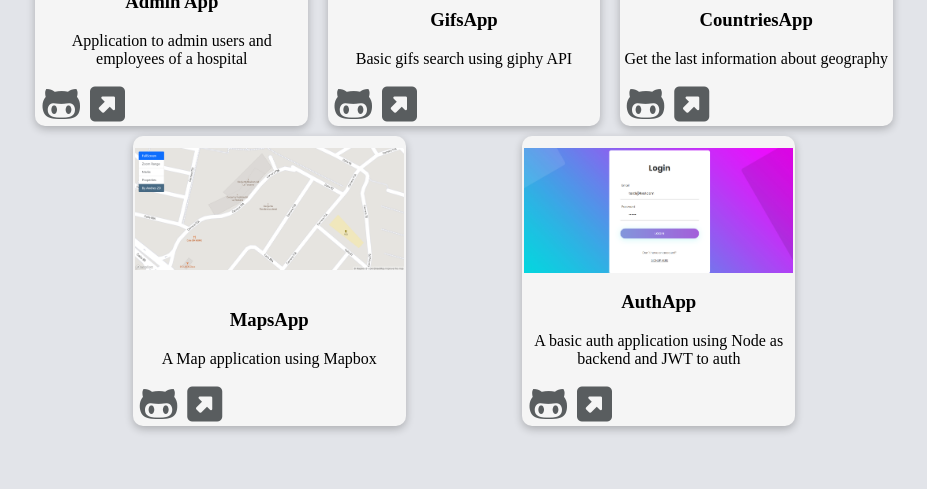
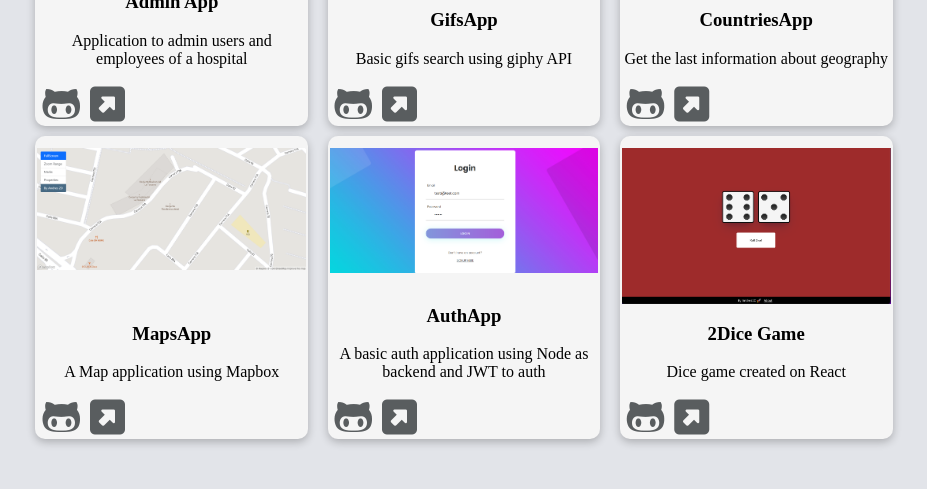
Before and after one commit to Andres2D/resume2d, an Angular app: page / in a window 1280 px wide. Shown: the part 4040-4529 px from the top of the page, without its empty margins (176-1103 px from the left). Built offline with nearby package versions, Linux system fonts and the light colour scheme; a web font is replaced by a local one.

Commit message:
Add new project

```diff
--- a/src/app/resume/components/projects/projects.component.ts
+++ b/src/app/resume/components/projects/projects.component.ts
@@ -69,6 +69,13 @@ export class ProjectsComponent implements OnInit {
       preview: '../../../../assets/images/AuthAppPreview.PNG',
       urlDeploy: 'https://angular-auth-2d.herokuapp.com/auth/login',
       urlRepository: 'https://github.com/Andres2D/AuthApp-Backend.git'
+    },
+    {
+      name: '2Dice Game',
+      description: 'Dice game created on React',
+      preview: '../../../../assets/images/dice-game-perview.png',
+      urlDeploy: 'https://2dice-game.netlify.app/',
+      urlRepository: 'https://github.com/Andres2D/react-dice-game'
     }
   ];
 
```
Also changed, not shown: src/assets/images/dice-game-perview.png (added).
